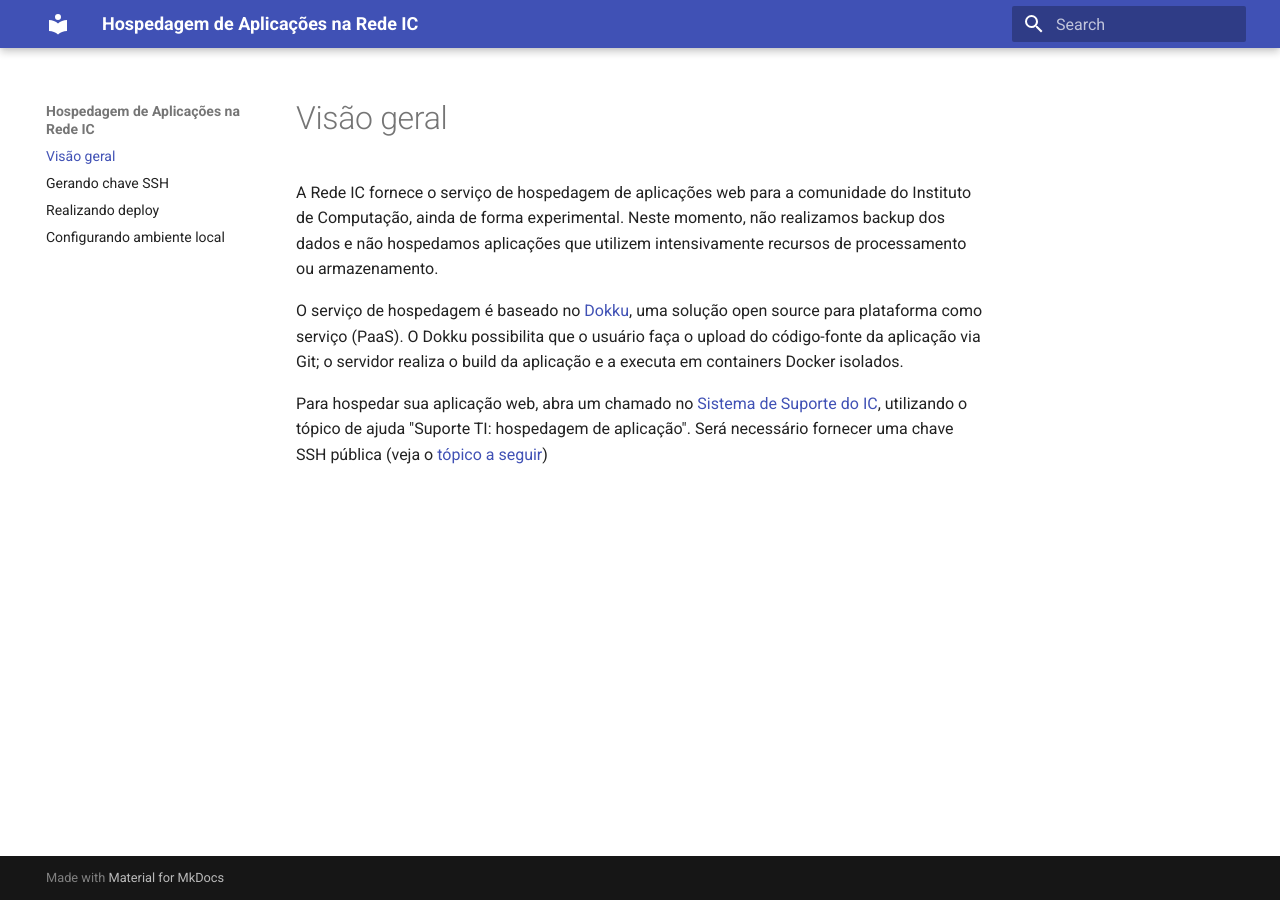
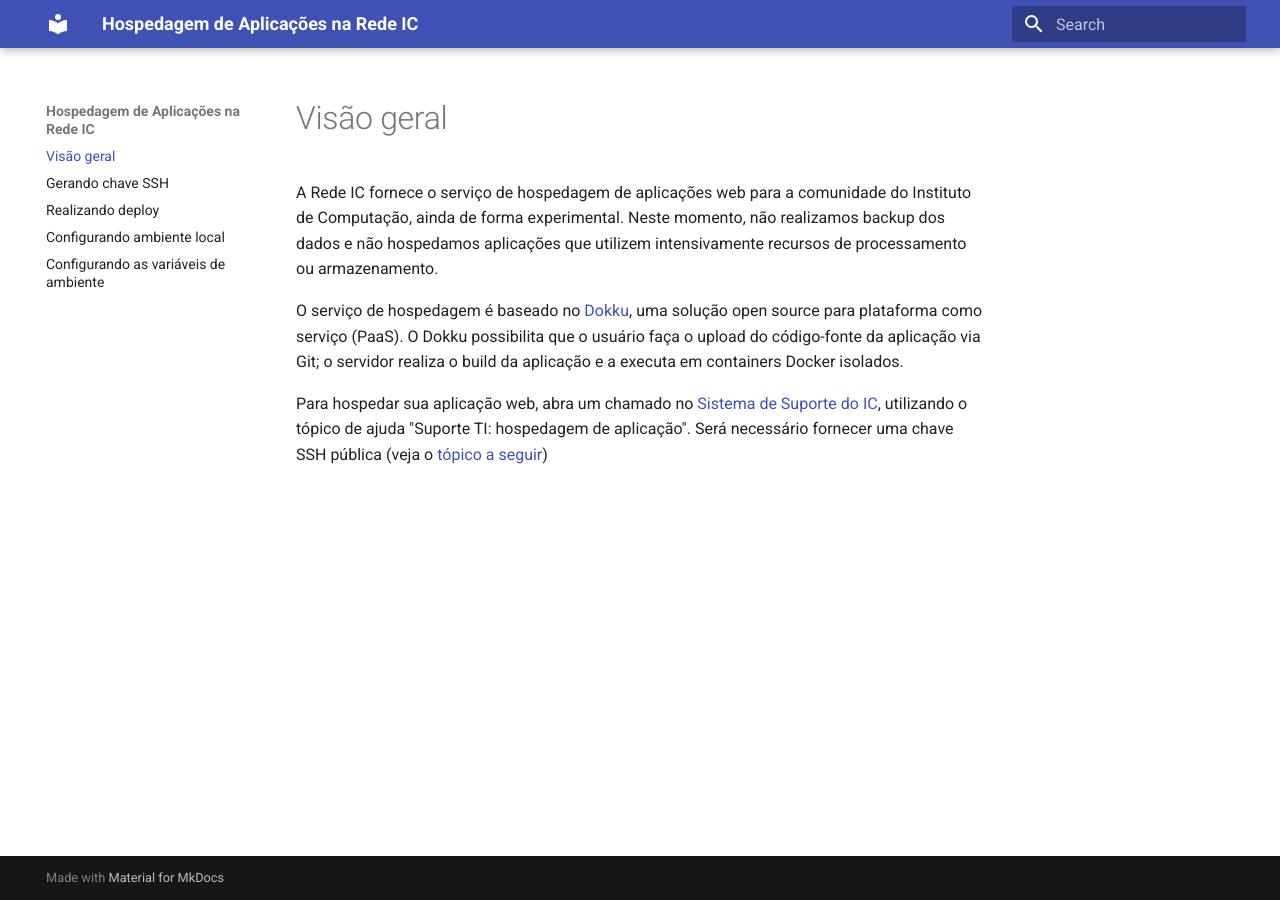
Before and after one commit to graco-ufba/app, an MkDocs documentation site: the page built from docs/index.md, in a window 1280 px wide. Built offline with MkDocs 1.6.1 and Material for MkDocs 9.7.7, drawn with Linux system fonts in a browser that asks for light colours.

Commit message:
Update mkdocs.yml

```diff
--- a/mkdocs.yml
+++ b/mkdocs.yml
@@ -5,3 +5,4 @@ nav:
   - chave-ssh.md
   - deploy.md
   - ambiente-local.md
+  - variaveis-de-ambiente.md
```
